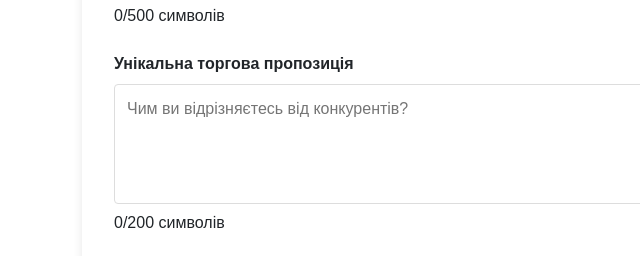
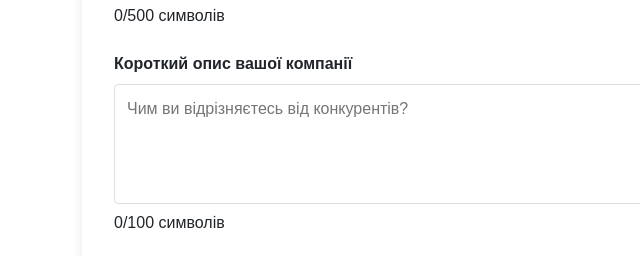
Before and after one commit to SanyaREZYA/business_catalog, a website: page html/placement.html in a window 1280 px wide. Shown: the part 1904-2160 px from the top of the page, 0-640 px from the left. Drawn offline with nearby package versions, Linux system fonts and the light colour scheme; no server answers; files whose address does not match are found by name; a web font is replaced by a local one.

Commit message:
Помилки з додаванням

```diff
--- a/html/placement.html
+++ b/html/placement.html
@@ -197,9 +197,9 @@
             </div>
 
             <div class="form-group">
-              <label for="unique-offer">Унікальна торгова пропозиція</label>
+              <label for="unique-offer">Короткий опис вашої компанії</label>
               <textarea id="unique-offer" name="unique-offer" rows="3" placeholder="Чим ви відрізняєтесь від конкурентів?"></textarea>
-              <div class="char-counter"><span id="offer-counter">0</span>/200 символів</div>
+              <div class="char-counter"><span id="offer-counter">0</span>/100 символів</div>
             </div>
 
             <div class="form-group">
--- a/js/placement.js
+++ b/js/placement.js
@@ -24,7 +24,7 @@ document.addEventListener('DOMContentLoaded', function() {
   }
 
   setupCharCounter('description', 'desc-counter', 500);
-  setupCharCounter('unique-offer', 'offer-counter', 200);
+  setupCharCounter('unique-offer', 'offer-counter', 100);
   setupCharCounter('article-requirements', 'requirements-counter', 1000);
   setupCharCounter('working-hours', 'hours-counter', 200);
 
```
